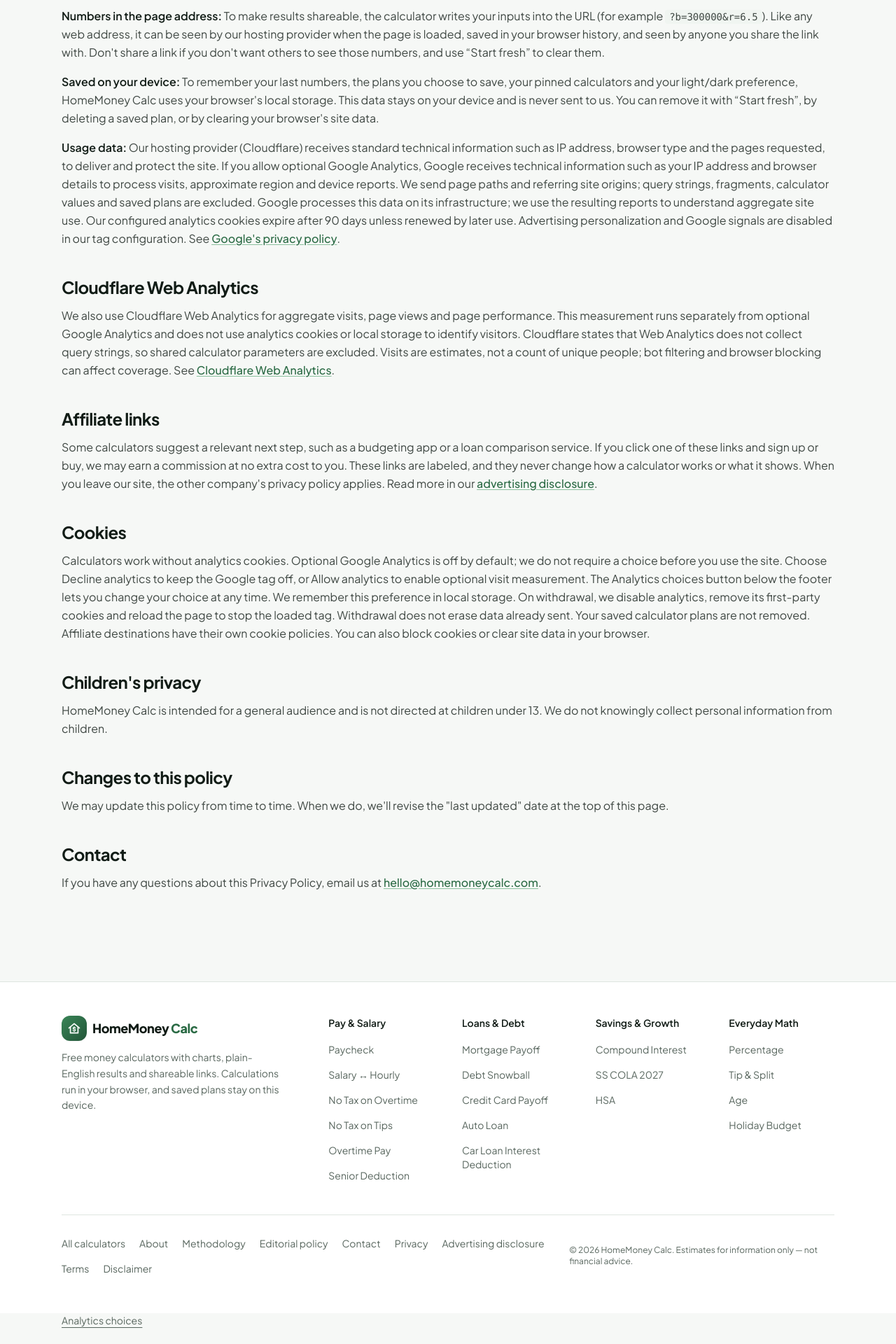
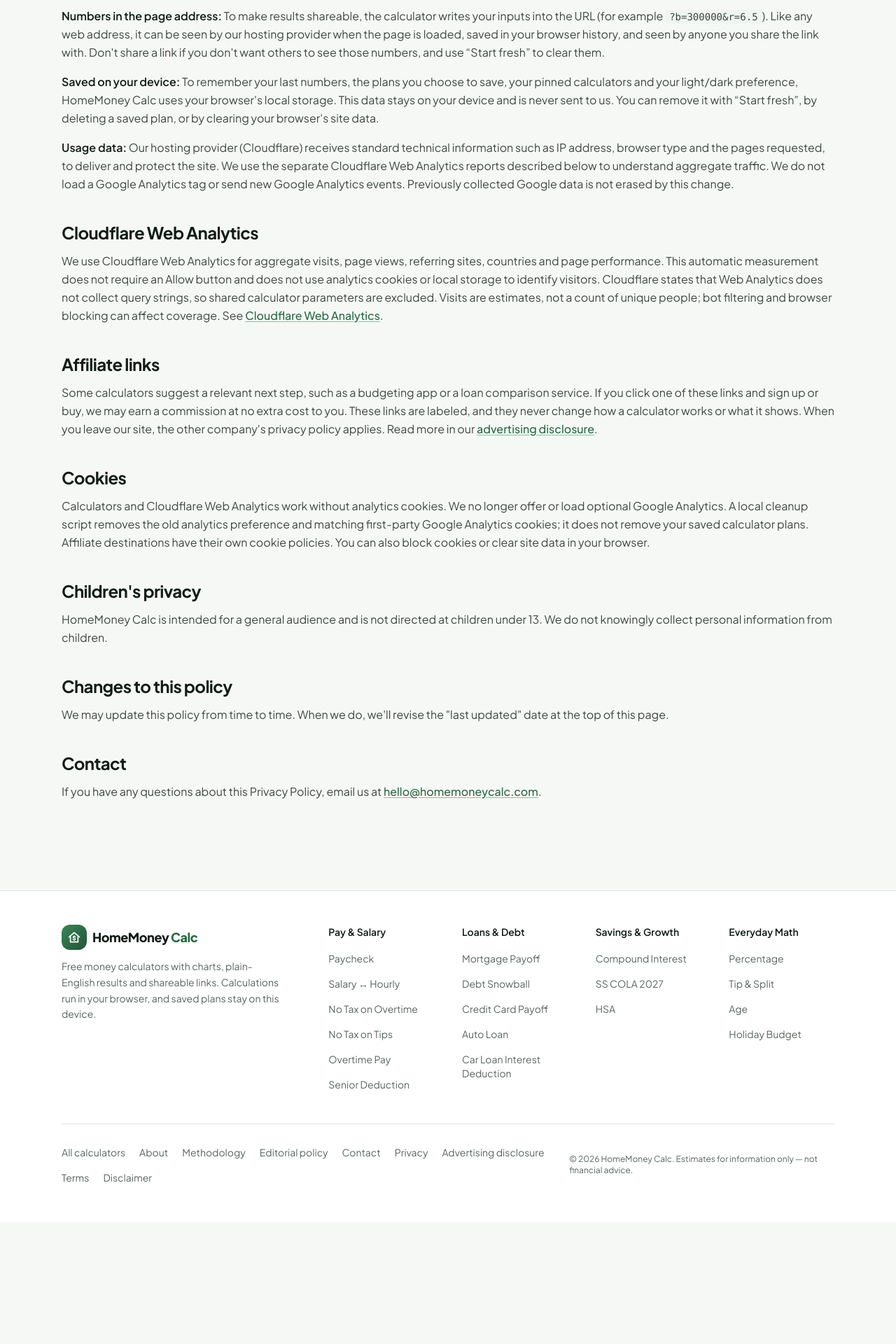
Before and after one commit to pavanikumari555/homemoneycalc, a Next.js app: page /privacy-policy in a window 1280 px wide. Shown: the part 691-2611 px from the top of the page at 70% size. After the commit the page ends 2437 px from the top, so only its background shows below. Built offline with nearby package versions, Linux system fonts and the light colour scheme.

Commit message:
Use automatic Cloudflare traffic reporting without GA4 consent flow

```diff
--- a/app/privacy-policy/page.tsx
+++ b/app/privacy-policy/page.tsx
@@ -26,7 +26,7 @@ export default function PrivacyPage() {
         <li>Calculations run entirely in your browser. We don&apos;t have accounts, forms or a database that store your numbers.</li>
         <li>Plans you save, tools you pin and your last inputs are kept only in your own browser storage.</li>
         <li>Your numbers appear in the page address (URL) so results can be shared and bookmarked — see below.</li>
-        <li>There is no analytics popup on arrival. Optional Google Analytics loads only if you open Analytics choices below the footer and choose Allow analytics. Calculator values and URL parameters are excluded.</li>
+        <li>Cloudflare Web Analytics automatically measures aggregate visits, referring sites and page performance without an Allow button or analytics cookies. We no longer load Google Analytics.</li>
         <li>Some pages include clearly labeled affiliate links. We never sell your personal information.</li>
       </ul>
 
@@ -49,19 +49,15 @@ export default function PrivacyPage() {
       </p>
       <p>
         <strong>Usage data:</strong> Our hosting provider (Cloudflare) receives standard technical information such as
-        IP address, browser type and the pages requested, to deliver and protect the site. If you allow optional
-        Google Analytics, Google receives technical information such as your IP address and browser details to
-        process visits, approximate region and device reports. We send page paths and referring site origins;
-        query strings, fragments, calculator values and saved plans are excluded. Google processes this data on
-        its infrastructure; we use the resulting reports to understand aggregate site use. Our configured analytics
-        cookies expire after 90 days unless renewed by later use. Advertising personalization and Google signals
-        are disabled in our tag configuration. See <a href="https://policies.google.com/privacy" target="_blank" rel="noopener noreferrer">Google&apos;s privacy policy</a>.
+        IP address, browser type and the pages requested, to deliver and protect the site. We use the separate
+        Cloudflare Web Analytics reports described below to understand aggregate traffic. We do not load a Google
+        Analytics tag or send new Google Analytics events. Previously collected Google data is not erased by this change.
       </p>
 
       <h2>Cloudflare Web Analytics</h2>
       <p>
-        We also use Cloudflare Web Analytics for aggregate visits, page views and page performance.
-        This measurement runs separately from optional Google Analytics and does not use analytics cookies
+        We use Cloudflare Web Analytics for aggregate visits, page views, referring sites, countries and page performance.
+        This automatic measurement does not require an Allow button and does not use analytics cookies
         or local storage to identify visitors. Cloudflare states that Web Analytics does not collect query
         strings, so shared calculator parameters are excluded. Visits are estimates, not a count of unique
         people; bot filtering and browser blocking can affect coverage. See{' '}
@@ -79,13 +75,10 @@ export default function PrivacyPage() {
 
       <h2>Cookies</h2>
       <p>
-        Calculators work without analytics cookies. Optional Google Analytics is off by default; we do not require a choice
-        before you use the site. Choose Decline analytics to keep the Google tag off, or Allow
-        analytics to enable optional visit measurement. The Analytics choices button below the footer lets you
-        change your choice at any time. We remember this preference in local storage. On withdrawal, we disable
-        analytics, remove its first-party cookies and reload the page to stop the loaded tag. Withdrawal does not
-        erase data already sent. Your saved calculator plans are not removed. Affiliate destinations have their
-        own cookie policies. You can also block cookies or clear site data in your browser.
+        Calculators and Cloudflare Web Analytics work without analytics cookies. We no longer offer or load
+        optional Google Analytics. A local cleanup script removes the old analytics preference and matching
+        first-party Google Analytics cookies; it does not remove your saved calculator plans. Affiliate
+        destinations have their own cookie policies. You can also block cookies or clear site data in your browser.
       </p>
 
       <h2>Children&apos;s privacy</h2>
--- a/components/AnalyticsConsent.tsx
+++ b/components/AnalyticsConsent.tsx
@@ -1,49 +1,7 @@
-"use client";
-
-import { useEffect, useState, useSyncExternalStore } from "react";
-import { usePathname } from "next/navigation";
-import Link from "next/link";
 import Script from "next/script";
 
-const KEY = "hmc:analytics-consent:v1";
-function subscribe(callback: () => void) {
-  window.addEventListener("storage", callback);
-  window.addEventListener("hmc:analytics-choice", callback);
-  return () => { window.removeEventListener("storage", callback); window.removeEventListener("hmc:analytics-choice", callback); };
+// No consent UI or Google tag. Retain the local URL to retire previous opt-ins.
+// Cloudflare Pages injects its own cookieless Web Analytics beacon.
+export default function AnalyticsConsent() {
+  return <Script src="/analytics.js" strategy="afterInteractive" />;
 }
-function choice() { try { return localStorage.getItem(KEY); } catch { return "declined"; } }
-const serverChoice = () => "pending-hydration";
-
-export default function AnalyticsConsent() {
-  const path = usePathname();
-  const consent = useSyncExternalStore(subscribe, choice, serverChoice);
-  const [open, setOpen] = useState(false);
-  const [error, setError] = useState("");
-  useEffect(() => { window.dispatchEvent(new Event("hmc:analytics-page")); }, [path]);
-  if (consent === "pending-hydration" || /^\/(admin|embed|go|my-money)(\/|$)/.test(path)) return null;
-  const eligible = ["homemoneycalc.com", "localhost", "127.0.0.1"].includes(window.location.hostname);
-  if (!eligible) return null;
-  const choose = (value: "accepted" | "declined") => {
-    try {
-      localStorage.setItem(KEY, value);
-      setOpen(false);
-      window.dispatchEvent(new Event("hmc:analytics-choice"));
-    } catch { setError("Your preference could not be saved. Optional analytics stays off."); }
-  };
-  return <>
-    <Script src="/analytics.js" strategy="afterInteractive" />
-    <div className="container-page pb-6 text-sm text-muted">
-      <button type="button" className="underline underline-offset-4 hover:text-ivy-600" onClick={() => setOpen(true)}>Analytics choices</button>
-    </div>
-    {open && <section aria-label="Optional analytics" className="fixed inset-x-3 bottom-3 z-50 mx-auto max-w-2xl rounded-2xl border border-line bg-surface p-5 text-ink shadow-lift sm:inset-x-6">
-      <h2 className="text-base font-semibold">Help us understand site visits?</h2>
-      <p className="mt-2 text-sm leading-relaxed text-muted">With your permission, Google Analytics measures visits and pages viewed. Calculator values and share-link parameters are excluded. You can use every calculator without analytics. <Link href="/privacy-policy/" className="underline">Privacy details</Link></p>
-      <div className="mt-4 flex flex-wrap gap-3">
-        <button type="button" className="rounded-xl border border-line px-4 py-2.5 text-sm font-semibold hover:bg-surface-2" onClick={() => choose("declined")}>Decline analytics</button>
-        <button type="button" className="rounded-xl border border-line px-4 py-2.5 text-sm font-semibold hover:bg-surface-2" onClick={() => choose("accepted")}>Allow analytics</button>
-        <button type="button" className="px-3 py-2.5 text-sm underline" onClick={() => setOpen(false)}>Close</button>
-      </div>
-      {error && <p role="status" className="mt-3 text-sm">{error}</p>}
-    </section>}
-  </>;
-}
--- a/public/analytics.js
+++ b/public/analytics.js
@@ -1,18 +1,9 @@
-// Basic opt-in analytics only. Never read calculator fields, saved plans or URL parameters.
+// Retire the previous optional Google tag. No network calls or visitor tracking.
 (function () {
   "use strict";
-  const ID = "G-N6Y64JH7QB";
-  const KEY = "hmc:analytics-consent:v1";
-  let started = false;
-  let lastPath = "";
-  function publicPage() {
-    return location.hostname === "homemoneycalc.com" && !/^\/(admin|embed|go|my-money)(\/|$)/.test(location.pathname);
-  }
-  function accepted() {
-    try { return localStorage.getItem(KEY) === "accepted"; } catch { return false; }
-  }
-  function gtag() { window.dataLayer.push(arguments); }
-  function clearCookies() {
+  window["ga-disable-G-N6Y64JH7QB"] = true;
+  try { localStorage.removeItem("hmc:analytics-consent:v1"); } catch { /* storage unavailable */ }
+  if (location.hostname !== "homemoneycalc.com") return;
   document.cookie.split(";").forEach(function (item) {
     const name = item.split("=")[0].trim();
     if (!/^(_ga|hmc_ga)(_|$)/.test(name)) return;
@@ -20,51 +11,4 @@
       document.cookie = name + "=;max-age=0;path=/" + domain + ";SameSite=Lax;Secure";
     });
   });
-  }
-  function page() {
-    if (!publicPage() || !accepted()) return;
-    const path = location.pathname;
-    if (path === lastPath) return; // query/input changes are not new pageviews
-    lastPath = path;
-    let referrer = "";
-    try { referrer = new URL(document.referrer).origin + "/"; } catch { /* no referrer */ }
-    const fields = {
-      page_location: "https://homemoneycalc.com" + path,
-      page_path: path,
-      page_referrer: referrer,
-      page_title: "HomeMoney Calc", // never send dynamically generated result text
-    };
-    gtag("set", fields);
-    gtag("config", ID, { ...fields, send_page_view: false, allow_google_signals: false,
-      allow_ad_personalization_signals: false, cookie_prefix: "hmc", cookie_expires: 7776000,
-      cookie_flags: "SameSite=Lax;Secure" });
-    gtag("event", "page_view", { ...fields, send_to: ID });
-  }
-  function sync() {
-    if (!publicPage() || !accepted()) {
-      window["ga-disable-" + ID] = true;
-      clearCookies();
-      // Unload the third-party library on withdrawal; no denied/cookieless pings.
-      if (started) location.reload();
-      return;
-    }
-    window["ga-disable-" + ID] = false;
-    if (!started) {
-      started = true;
-      window.dataLayer = [];
-      gtag("consent", "default", { analytics_storage: "granted", ad_storage: "denied",
-        ad_user_data: "denied", ad_personalization: "denied" });
-      gtag("js", new Date());
-      page(); // queue sanitized config before the Google library can run
-      const script = document.createElement("script");
-      script.async = true;
-      script.referrerPolicy = "no-referrer";
-      script.src = "https://www.googletagmanager.com/gtag/js?id=" + ID;
-      document.head.appendChild(script);
-    } else page();
-  }
-  window.addEventListener("hmc:analytics-choice", sync);
-  window.addEventListener("hmc:analytics-page", sync);
-  window.addEventListener("storage", function (event) { if (event.key === KEY || event.key === null) sync(); });
-  sync();
 })();
--- a/scripts/agent/daily.mjs
+++ b/scripts/agent/daily.mjs
@@ -109,7 +109,7 @@ async function main() {
     generatedAt: new Date().toISOString(),
     sources: { gsc: Boolean(gsc.connected), ga4: Boolean(ga4.connected), psi: Boolean(psi.connected), bing: Boolean(bing.connected), cloudflare: Boolean(edge.connected), ai: false },
     edge,
-    measurement: { ga4: "Optional consenting/unblocked visitor sample; not all traffic", search: "Search Console reported clicks/impressions; independent of analytics consent", edge: "Aggregate HTTP requests, not human visitors or ad impressions" },
+    measurement: { ga4: "Historical consented sample; collection retired 2026-10-30. Current traffic: Cloudflare Web Analytics dashboard", search: "Search Console reported clicks/impressions; independent of analytics consent", edge: "Aggregate HTTP requests, not human visitors or ad impressions" },
     kpis,
     trend: gsc.daily ?? [],
     topQueries: (gsc.topQueries ?? []).slice(0, 15),
```
Also changed, not shown: app/admin/AdminDashboard.tsx (+4 -4 lines), app/admin/TrafficCoverage.tsx (+11 -2 lines), 3 other files (tests, documents, lock files or other folders). Lines whose indentation alone changed are shown as unchanged.
